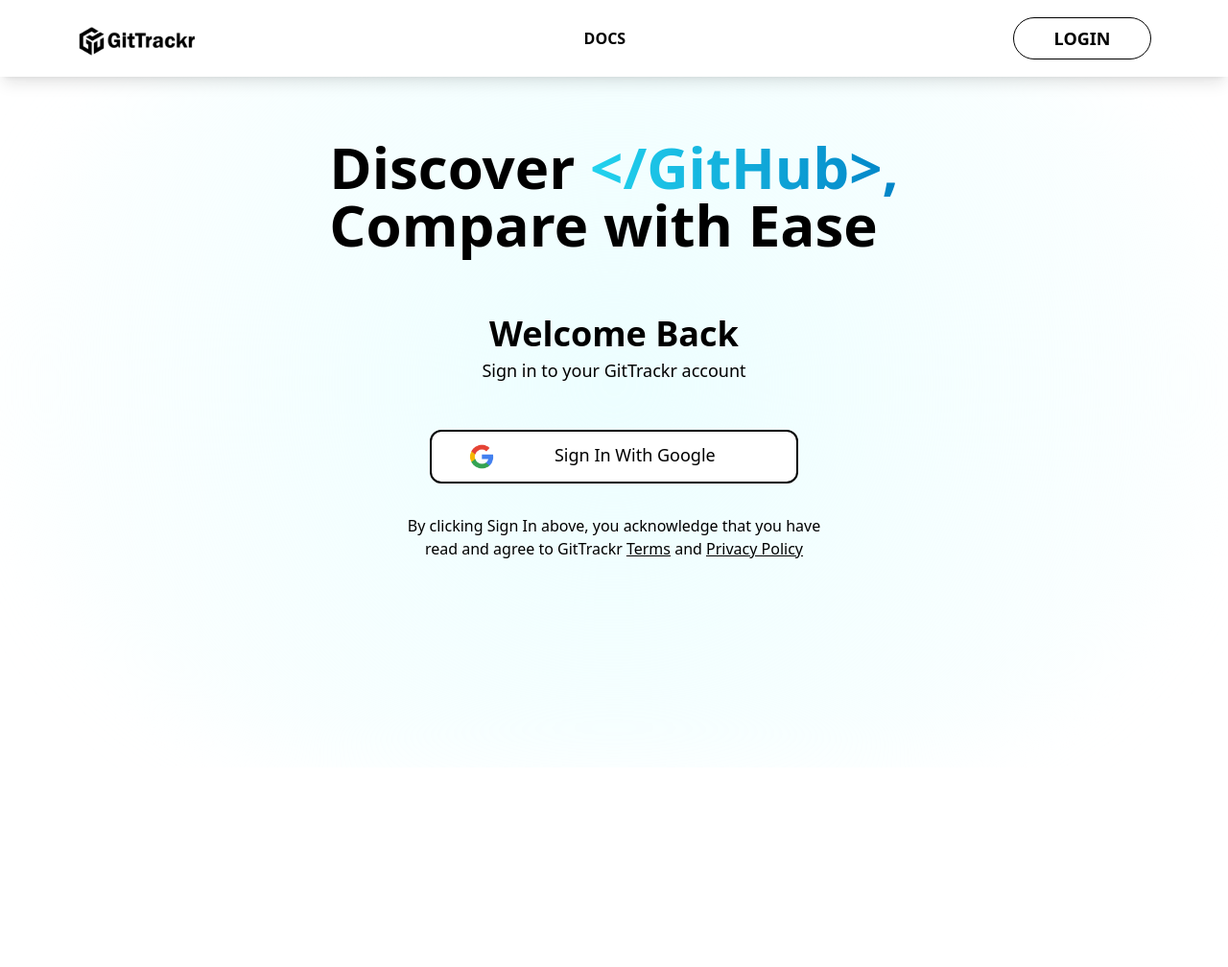
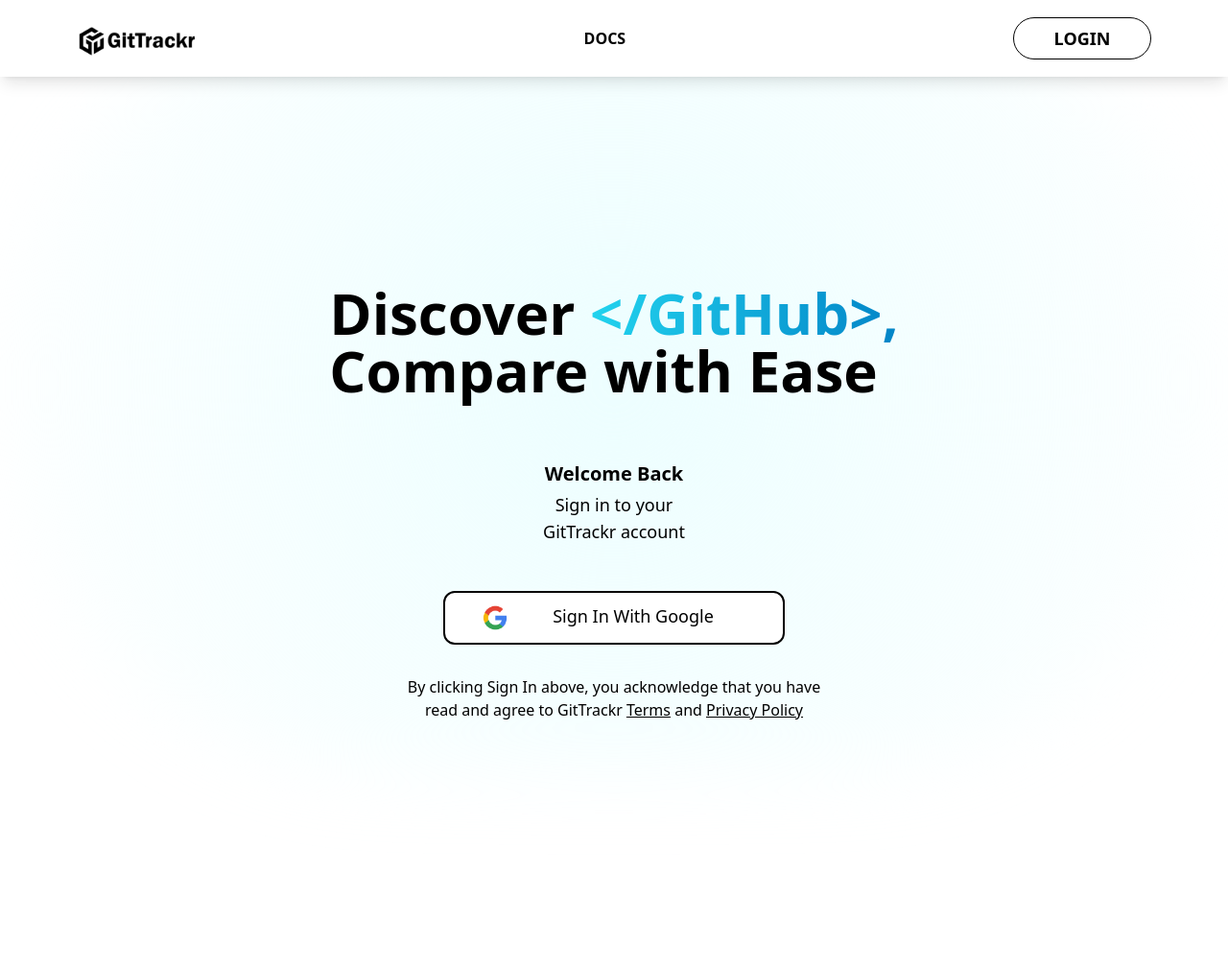
Before and after one commit to AgileRE-2023/GitTrackr, a Django app: page /accounts/login/ in a window 1280 px wide. Shown: the whole page at 96% size. Before the commit the page ends 676 px from the top, so only its background shows below. Run offline with Django 4.2, Linux system fonts and the light colour scheme; some libraries are stand-ins or nearby versions.

Commit message:
fixxing LoginPage

```diff
--- a/templates/accounts/login.html
+++ b/templates/accounts/login.html
@@ -16,34 +16,39 @@
     {% endblock %}
     <!-- Navbar End -->
      <!-- Content Start -->
+     <div class="sm:hidden flex my-4 flex-row flex-col justify-center">
+        <img class="w-36 mx-auto" src="{% static 'images/LogoGT.png' %}" alt="logoGittrackr">
+    </div>
     <div
         class="absolute top-1/2 left-1/2 h-full w-full rounded-full bg-[radial-gradient(circle_at_center,_var(--tw-gradient-stops))] blur-2xl from-cyan-50 to-transparent transform -translate-x-1/2 -translate-y-1/2 z-0">
     </div>
-    <div class="flex flex-row justify-center ">
-        <div class="mt-36 flex justify-center items-center flex-col z-10">
-            <div class="font-bold text-6xl z-10">
+    <div class="sm:py-64 flex justify-center items-center flex-col">
+        <div class="font-bold sm:text-4xl lg:text-6xl xs:text-3xl pt-10 z-10 relative">
             Discover <span class="bg-gradient-to-r from-cyan-400 to-sky-600 bg-clip-text text-transparent ">
                 &lt;/GitHub&gt;,</span> <br> Compare with Ease
         </div>
-            <div class="mt-16 font-bold text-4xl z-10">
+            <div class="mt-16 font-semibold text-xl z-10">
                 Welcome Back
             </div>
-            <div class="mt-1 text-lg text-black font-extralight z-10">
-                Sign in to your GitTrackr account
+            <div class="mt-1 text-lg text-black font-extralight z-10 text-center">
+                Sign in to your <br> GitTrackr account
             </div>
-            <a href="{% url 'social:begin' 'google-oauth2' %}"><button
-                    class="mt-12 flex items-center rounded-xl border-solid border-black border-2 bg-white z-10 px-8 h-14 w-96"
+
+            <a class="relative z-10 mx-auto" href="{% url 'social:begin' 'google-oauth2' %}">
+                <button
+                    class="mt-12 flex justify-center items-center w-fit items-center rounded-xl border-solid border-black border-2 bg-white z-10 px-8 h-14 w-96"
                     type="button">
                     <img class="h-10 w-10 left-1" src="{% static 'images/google_icon.png' %}" alt="">
-                    <div class="ml-14 text-black font-normal text-lg pb-1">
+                    <div class="mx-10 text-black font-normal text-lg pb-1">
                         Sign In With Google
                     </div>
                 </button></a>
-            <div class="mt-8 text-base font-light text-grey-500 text-center">
+                <div class="relative z-10 mt-8 text-xs sm:text-base font-light text-grey-500 text-center">
                     By clicking Sign In above, you acknowledge that you have <br>
                     read and agree to GitTrackr <span class="underline"><a href="#">Terms</a></span> and <span
                         class="underline"><a href="#">Privacy Policy</a></span>
                 </div>
+
         </div>
     </div>
     <!-- Content End -->
--- a/theme/static/css/dist/styles.css
+++ b/theme/static/css/dist/styles.css
@@ -978,6 +978,10 @@ select {
   margin-top: 2rem;
 }
 
+.mt-10 {
+  margin-top: 2.5rem;
+}
+
 .block {
   display: block;
 }
@@ -1456,6 +1460,10 @@ select {
   padding-top: 50px;
 }
 
+.pt-10 {
+  padding-top: 2.5rem;
+}
+
 .text-left {
   text-align: left;
 }
@@ -1749,6 +1757,10 @@ select {
     margin-bottom: 16rem;
   }
 
+  .sm\:mt-12 {
+    margin-top: 3rem;
+  }
+
   .sm\:block {
     display: block;
   }
@@ -1776,6 +1788,11 @@ select {
   .sm\:py-3 {
     padding-top: 0.75rem;
     padding-bottom: 0.75rem;
+  }
+
+  .sm\:py-64 {
+    padding-top: 16rem;
+    padding-bottom: 16rem;
   }
 
   .sm\:text-4xl {
```
Lines whose indentation alone changed are shown as unchanged.
